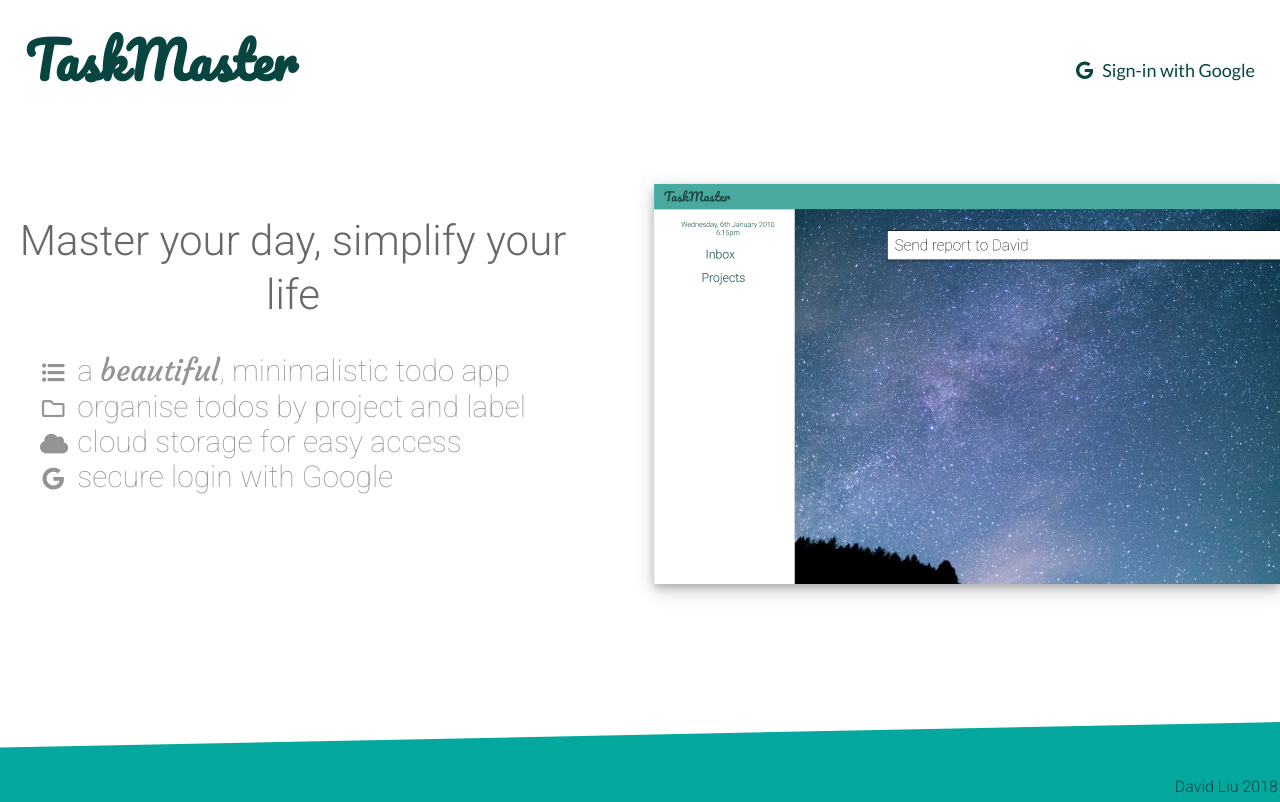
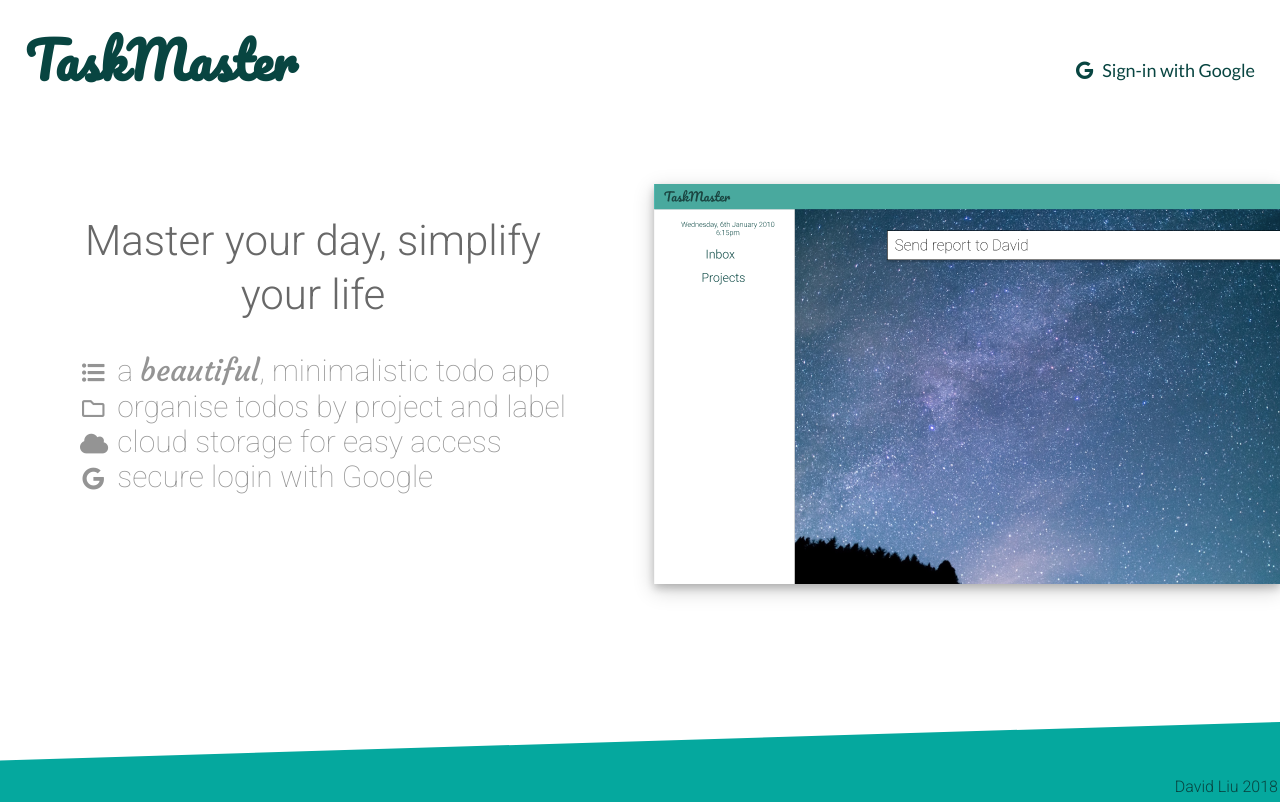
Before and after one commit to chihweidavidliu/taskmaster-client, a React (Create React App) app: page / in a window 1280 px wide. Built offline with nearby package versions, Linux system fonts and the light colour scheme; no server answers.

Commit message:
fixed landingmessage positioning

```diff
--- a/src/components/styles/LandingPage.css
+++ b/src/components/styles/LandingPage.css
@@ -53,7 +53,7 @@
 
 .bottom-wave {
   clip-path: polygon(
-    0 2vw,
+    0 3vw,
     100% 0,
     100% 100%,
     0 calc(100%)
@@ -97,7 +97,7 @@
     flex-direction: row;
   }
   .message {
-    margin: 10px 10px 10px 0px !important;
+    margin: 10px 10px 0px 10px !important;
   }
 
   .interface-screenshot {
@@ -136,7 +136,7 @@
   }
 
   .message {
-    margin: 40px 40px 40px 0px !important;
+    margin: 40px 40px 0px 40px !important;
   }
 
   .interface-screenshot {
```
